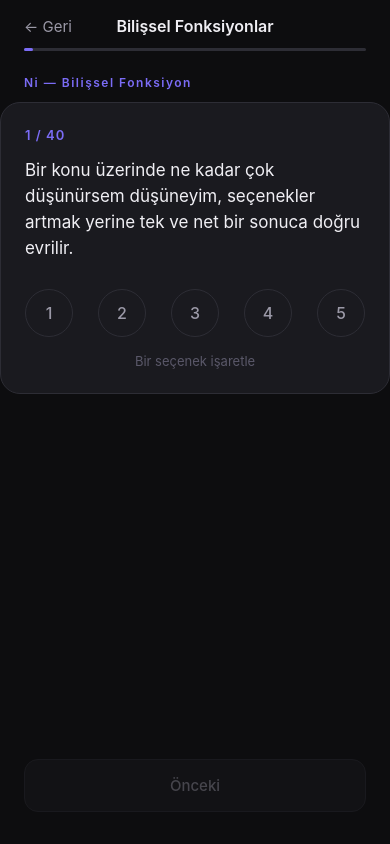
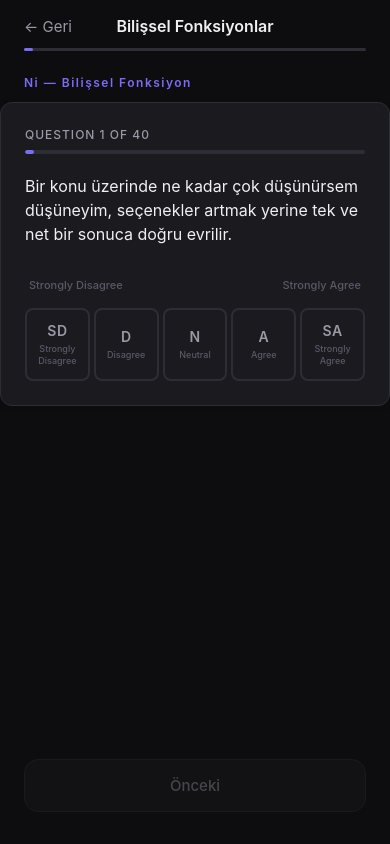
Before and after one commit to melihturkoglu2005-jpg/PersonalityApp, a React Native app: screen /MBTI in a window 390 px wide. Built offline with nearby package versions, Linux system fonts and the light colour scheme.

Commit message:
Update QuestionCard with 16personalities.com style interface

```diff
--- a/src/components/QuestionCard.js
+++ b/src/components/QuestionCard.js
@@ -1,6 +1,6 @@
 // QuestionCard.js
 // Hem MBTI hem Enneagram ekranında kullanılan soru kartı.
-// Soruyu gösterir, 1-5 arası derecelendirme butonları sunar.
+// 16personalities.com tarzında modern seçim arayüzü.
 
 import React from 'react';
 import {
@@ -18,13 +18,13 @@ const isWeb = Platform.OS === 'web';
 const isTablet = width >= 768 && !isWeb;
 const isDesktop = width >= 1024 && isWeb;
 
-// derecelendirme etiketleri
-const ETIKETLER = {
-  1: 'Hiç değil',
-  2: 'Biraz',
-  3: 'Orta',
-  4: 'Çok',
-  5: 'Tam benim',
+// 16personalities tarzında seçenek etiketleri
+const SECENEKLER = {
+  1: { metin: 'Strongly Disagree', kisa: 'SD' },
+  2: { metin: 'Disagree', kisa: 'D' },
+  3: { metin: 'Neutral', kisa: 'N' },
+  4: { metin: 'Agree', kisa: 'A' },
+  5: { metin: 'Strongly Agree', kisa: 'SA' },
 };
 
 export default function QuestionCard({
@@ -38,45 +38,63 @@ export default function QuestionCard({
   return (
     <View style={styles.kart}>
 
-      {/* Soru numarası */}
-      <Text style={[styles.soruNo, { color: renk }]}>
-        {soruNo} / {toplamSoru}
-      </Text>
+      {/* Soru numarası ve ilerleme */}
+      <View style={styles.ustBilgi}>
+        <Text style={styles.soruNo}>Question {soruNo} of {toplamSoru}</Text>
+        <View style={styles.ilerlemeCubugu}>
+          <View
+            style={[
+              styles.ilerlemeDoluluk,
+              { width: `${(soruNo / toplamSoru) * 100}%`, backgroundColor: renk }
+            ]}
+          />
+        </View>
+      </View>
 
       {/* Soru metni */}
       <Text style={styles.soruMetni}>{soru}</Text>
 
-      {/* 1-5 arası puanlama butonları */}
+      {/* 16personalities tarzında seçim butonları */}
+      <View style={styles.secimAlani}>
+        <View style={styles.secimYonu}>
+          <Text style={styles.yonuMetniSol}>Strongly Disagree</Text>
+          <Text style={styles.yonuMetniSag}>Strongly Agree</Text>
+        </View>
+
         <View style={styles.butonlar}>
           {[1, 2, 3, 4, 5].map((puan) => {
             const secili = seciliDeger === puan;
+            const secenek = SECENEKLER[puan];
             return (
               <TouchableOpacity
                 key={puan}
                 style={[
-                styles.puanButon,
-                secili && { backgroundColor: renk, borderColor: renk },
+                  styles.secimButonu,
+                  secili && styles.secimButonuSecili,
+                  secili && { borderColor: renk, backgroundColor: renk + '15' },
                 ]}
                 onPress={() => onSecim(puan)}
-              activeOpacity={0.7}
+                activeOpacity={0.8}
               >
-              <Text
-                style={[
-                  styles.puanSayi,
-                  secili && styles.puanSayiSecili,
-                ]}
-              >
-                {puan}
+                <View style={styles.butonIcerik}>
+                  <Text style={[
+                    styles.butonHarf,
+                    secili && { color: renk, fontWeight: '700' }
+                  ]}>
+                    {secenek.kisa}
                   </Text>
+                  <Text style={[
+                    styles.butonMetin,
+                    secili && { color: renk, fontWeight: '600' }
+                  ]}>
+                    {secenek.metin}
+                  </Text>
+                </View>
               </TouchableOpacity>
             );
           })}
         </View>
-
-      {/* Seçili değerin etiketi */}
-      <Text style={styles.etiket}>
-        {seciliDeger ? ETIKETLER[seciliDeger] : 'Bir seçenek işaretle'}
-      </Text>
+      </View>
 
     </View>
   );
@@ -85,56 +103,107 @@ export default function QuestionCard({
 const styles = StyleSheet.create({
   kart: {
     backgroundColor: colors.surface,
-    borderRadius: isDesktop ? 24 : 20,
-    padding: isDesktop ? 32 : 24,
+    borderRadius: isDesktop ? 16 : 12,
+    padding: isDesktop ? 40 : 24,
     borderWidth: 1,
     borderColor: colors.border,
     marginHorizontal: isDesktop ? 0 : isTablet ? 32 : 24,
-    maxWidth: isDesktop ? 800 : '100%',
+    maxWidth: isDesktop ? 900 : '100%',
     alignSelf: 'center',
     width: '100%',
+    shadowColor: '#000',
+    shadowOffset: { width: 0, height: 2 },
+    shadowOpacity: 0.05,
+    shadowRadius: 8,
+    elevation: 2,
+  },
+  ustBilgi: {
+    marginBottom: isDesktop ? 32 : 20,
   },
   soruNo: {
-    fontSize: isDesktop ? 15 : isTablet ? 14 : 13,
-    fontWeight: '600',
-    marginBottom: isDesktop ? 18 : 14,
+    fontSize: isDesktop ? 14 : 12,
+    color: colors.textSecondary,
+    fontWeight: '500',
+    marginBottom: isDesktop ? 12 : 8,
+    textTransform: 'uppercase',
     letterSpacing: 1,
   },
+  ilerlemeCubugu: {
+    height: 4,
+    backgroundColor: colors.border,
+    borderRadius: 2,
+    overflow: 'hidden',
+  },
+  ilerlemeDoluluk: {
+    height: '100%',
+    borderRadius: 2,
+    transition: 'width 0.3s ease',
+  },
   soruMetni: {
-    fontSize: isDesktop ? 22 : isTablet ? 19 : 17,
+    fontSize: isDesktop ? 20 : 16,
     color: colors.textPrimary,
-    lineHeight: isDesktop ? 32 : isTablet ? 28 : 26,
-    marginBottom: isDesktop ? 36 : 28,
+    lineHeight: isDesktop ? 30 : 24,
+    marginBottom: isDesktop ? 40 : 32,
     fontWeight: '400',
   },
-  butonlar: {
-    flexDirection: isDesktop ? 'row' : 'row',
+  secimAlani: {
+    gap: isDesktop ? 20 : 16,
+  },
+  secimYonu: {
+    flexDirection: 'row',
     justifyContent: 'space-between',
-    marginBottom: isDesktop ? 16 : 12,
-    gap: isDesktop ? 12 : 8,
+    paddingHorizontal: isDesktop ? 8 : 4,
   },
-  puanButon: {
-    width: isDesktop ? 64 : isTablet ? 56 : 48,
-    height: isDesktop ? 64 : isTablet ? 56 : 48,
-    borderRadius: isDesktop ? 32 : isTablet ? 28 : 24,
-    borderWidth: isDesktop ? 2 : 1.5,
-    borderColor: colors.border,
-    alignItems: 'center',
-    justifyContent: 'center',
-  },
-  puanSayi: {
-    fontSize: isDesktop ? 20 : isTablet ? 18 : 16,
-    color: colors.textSecondary,
+  yonuMetniSol: {
+    fontSize: isDesktop ? 13 : 11,
+    color: colors.textMuted,
     fontWeight: '500',
   },
-  puanSayiSecili: {
-    color: '#fff',
-    fontWeight: '700',
+  yonuMetniSag: {
+    fontSize: isDesktop ? 13 : 11,
+    color: colors.textMuted,
+    fontWeight: '500',
   },
-  etiket: {
+  butonlar: {
+    flexDirection: 'row',
+    justifyContent: 'space-between',
+    gap: isDesktop ? 8 : 4,
+  },
+  secimButonu: {
+    flex: 1,
+    paddingVertical: isDesktop ? 16 : 12,
+    paddingHorizontal: isDesktop ? 8 : 4,
+    borderWidth: 2,
+    borderColor: colors.border,
+    borderRadius: isDesktop ? 12 : 8,
+    backgroundColor: colors.surface,
+    alignItems: 'center',
+    minHeight: isDesktop ? 80 : 70,
+    justifyContent: 'center',
+    transition: 'all 0.2s ease',
+  },
+  secimButonuSecili: {
+    shadowColor: '#000',
+    shadowOffset: { width: 0, height: 2 },
+    shadowOpacity: 0.1,
+    shadowRadius: 4,
+    elevation: 3,
+  },
+  butonIcerik: {
+    alignItems: 'center',
+    gap: isDesktop ? 6 : 4,
+  },
+  butonHarf: {
+    fontSize: isDesktop ? 16 : 14,
+    color: colors.textSecondary,
+    fontWeight: '600',
+    letterSpacing: 0.5,
+  },
+  butonMetin: {
+    fontSize: isDesktop ? 11 : 9,
+    color: colors.textMuted,
+    fontWeight: '500',
     textAlign: 'center',
-    fontSize: isDesktop ? 15 : isTablet ? 14 : 13,
-    color: colors.textMuted,
-    marginTop: isDesktop ? 8 : 4,
+    lineHeight: isDesktop ? 14 : 12,
   },
 });
```
Lines whose indentation alone changed are shown as unchanged.
